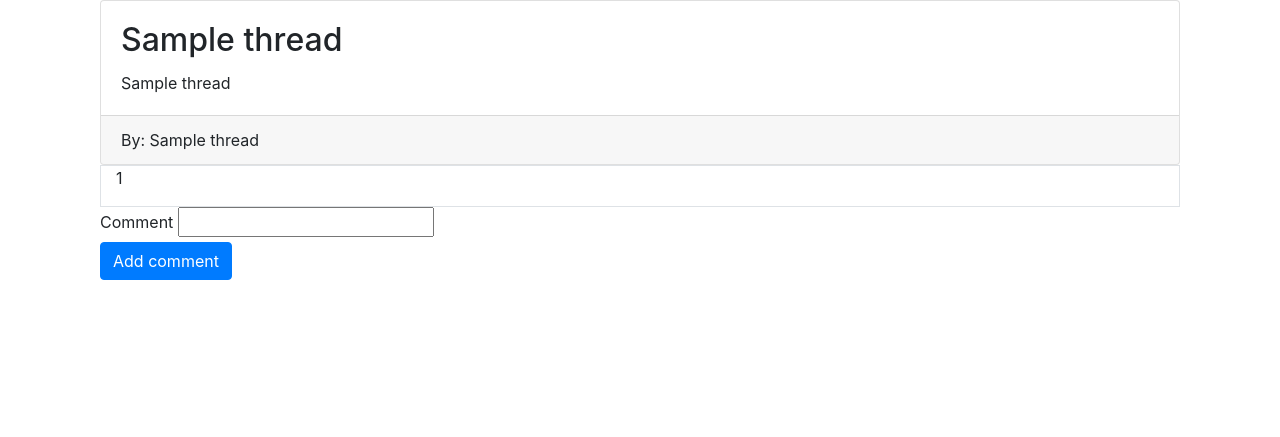
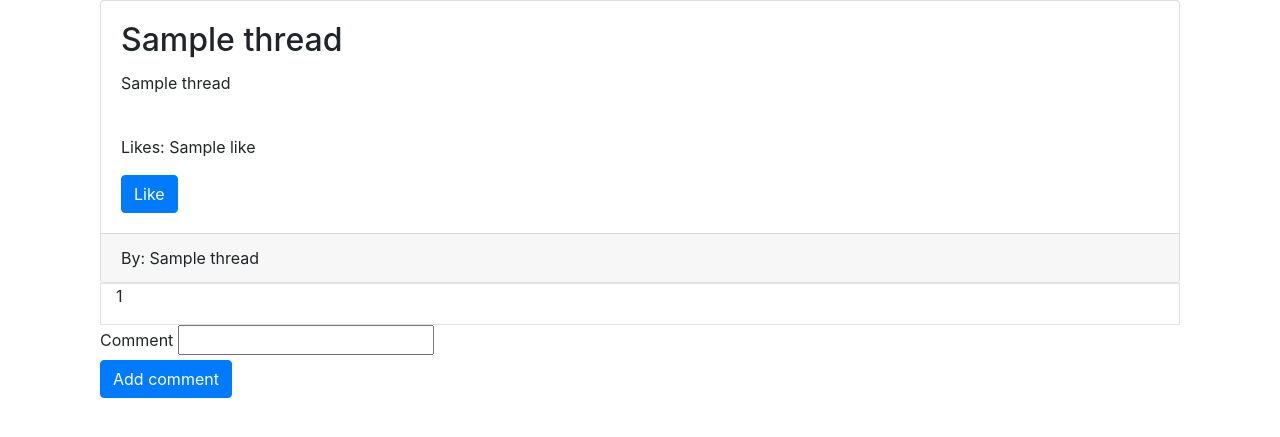
Before and after one commit to LiljaTom/keskustelusovellus, a Flask app: template templates/thread.html in a window 1280 px wide. Shown: the part 56-493 px from the top of the page. Run offline with Flask 3, Linux system fonts and the light colour scheme; the template is opened without the code that fills it: most values are stand-ins (such as "Sample title", 1, 10 or a date in 2020); some libraries are stand-ins or nearby versions.

Commit message:
User can like threads

```diff
--- a/likes.py
+++ b/likes.py
@@ -15,3 +15,8 @@ def addLikeToThread(threadId):
         return True
     except:
         return False
+
+def getThreadLikes(threadId):
+    sql = text("SELECT COUNT(*) FROM threadlikes WHERE thread_id=:threadId")
+    result = db.session.execute(sql, {"threadId": threadId})
+    return result.fetchone()
--- a/templates/thread.html
+++ b/templates/thread.html
@@ -6,6 +6,13 @@
         <div class="card-body">
             <h2 class="card-title">{{ thread[1] }}</h2>
             <p class="card-text">{{ thread[2] }}</p>
+            <br />
+            <div>
+                <p class="card-text">Likes: {{ likes[0] }}</p>
+                <form action="/groups/{{group[0]}}/threads/{{thread[0]}}/like" method="POST">
+                    <button type="submit" class="btn btn-primary">Like</button>
+                </form>
+            </div>
         </div>
         <div class="card-footer text-body-secondary">
             By: {{ thread[3] }}
```
Also changed, not shown: routes.py (+5 -2 lines).
